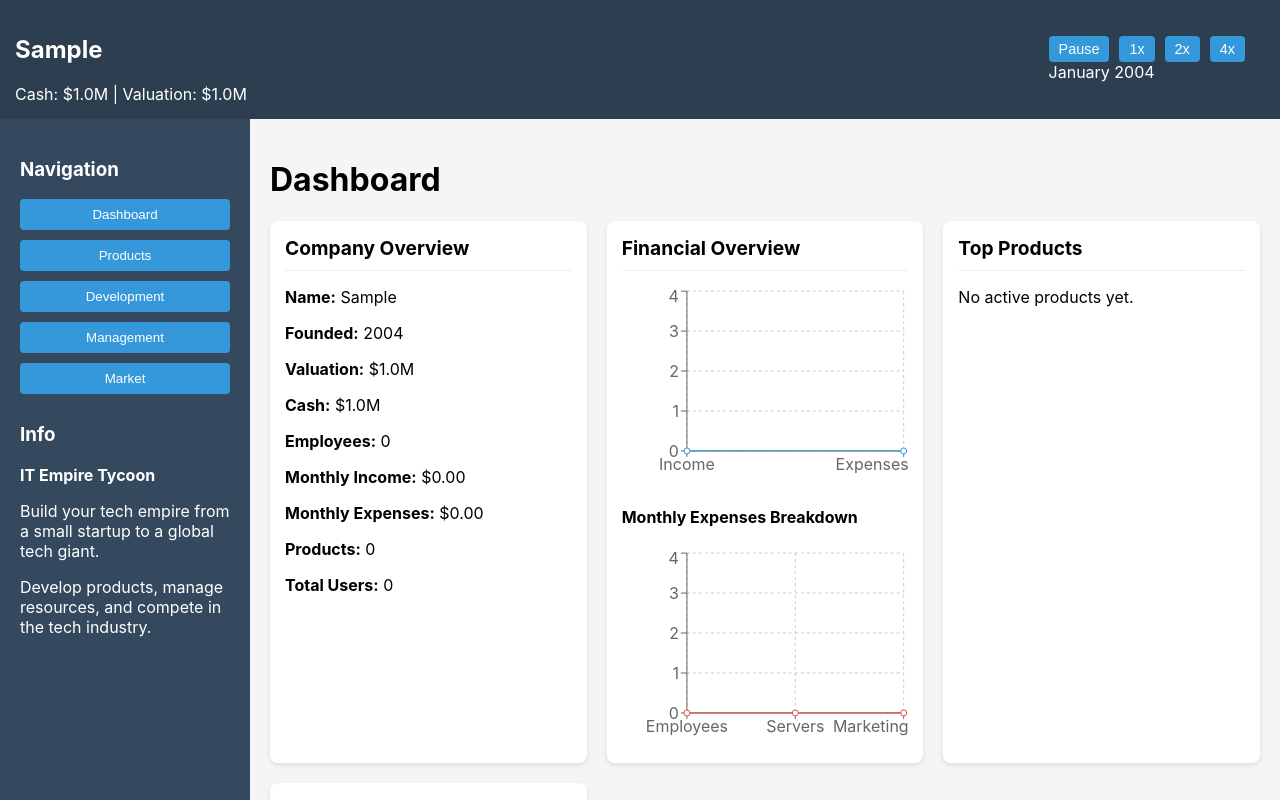
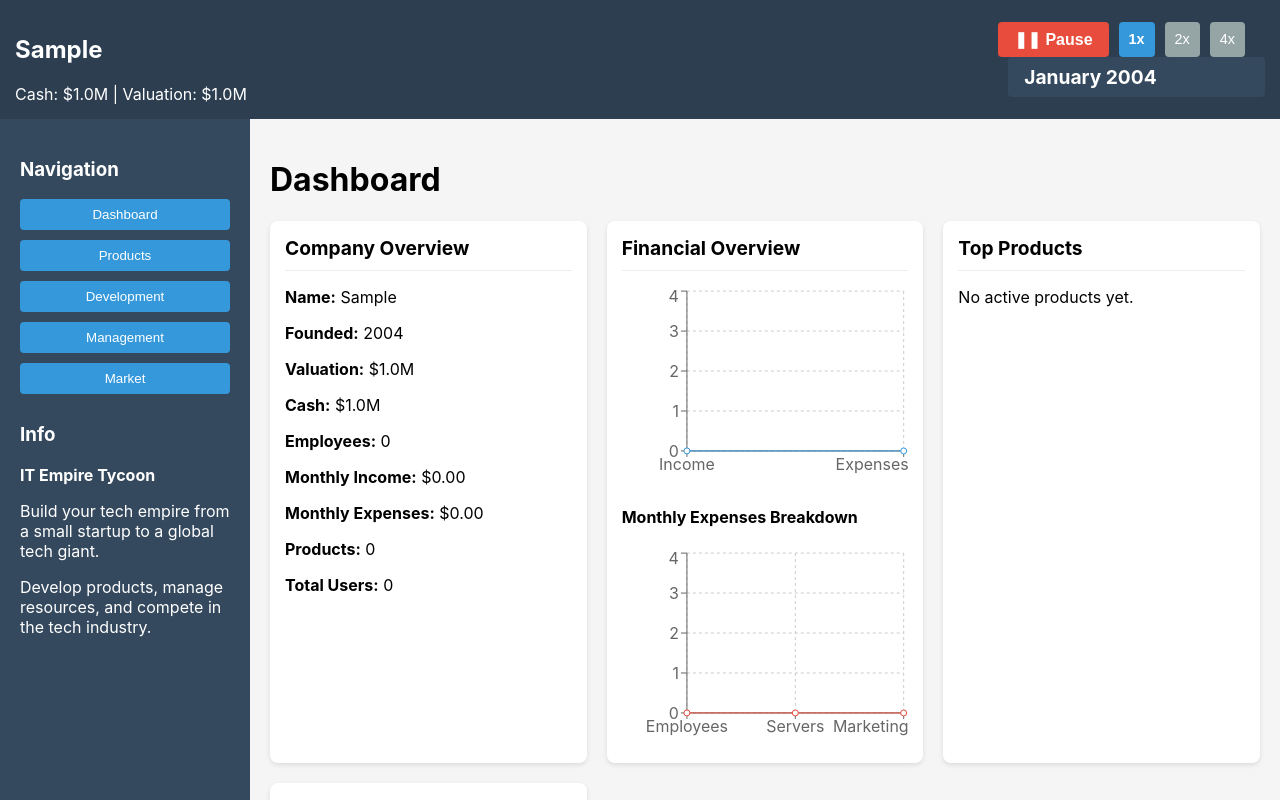
Before and after one commit to mr-ceri-mrum/ITsimulator, a React (Create React App) app: page / in a window 1280 px wide. Both pictures are taken after typing "Sample" into the empty fields and a click on the button "Start Your Company". Built offline with nearby package versions, Linux system fonts and the light colour scheme; the HTML template or start-up script is replaced by a standard one.

Commit message:
Improve time control buttons and date display

```diff
--- a/src/components/Header.js
+++ b/src/components/Header.js
@@ -28,13 +28,23 @@ const Header = () => {
           <button
             onClick={togglePause}
             className={isPaused ? 'play-button' : 'pause-button'}
+            style={{
+              fontWeight: 'bold',
+              backgroundColor: isPaused ? '#27ae60' : '#e74c3c',
+              padding: '8px 16px',
+              fontSize: '1em'
+            }}
           >
-            {isPaused ? 'Play' : 'Pause'}
+            {isPaused ? '▶ Play' : '❚❚ Pause'}
           </button>
 
           <button
             onClick={() => setGameSpeed(1)}
             className={gameSpeed === 1 ? 'active' : ''}
+            style={{
+              fontWeight: gameSpeed === 1 ? 'bold' : 'normal',
+              backgroundColor: gameSpeed === 1 ? '#3498db' : '#95a5a6'
+            }}
           >
             1x
           </button>
@@ -42,6 +52,10 @@ const Header = () => {
           <button
             onClick={() => setGameSpeed(2)}
             className={gameSpeed === 2 ? 'active' : ''}
+            style={{
+              fontWeight: gameSpeed === 2 ? 'bold' : 'normal',
+              backgroundColor: gameSpeed === 2 ? '#3498db' : '#95a5a6'
+            }}
           >
             2x
           </button>
@@ -49,12 +63,24 @@ const Header = () => {
           <button
             onClick={() => setGameSpeed(4)}
             className={gameSpeed === 4 ? 'active' : ''}
+            style={{
+              fontWeight: gameSpeed === 4 ? 'bold' : 'normal',
+              backgroundColor: gameSpeed === 4 ? '#3498db' : '#95a5a6'
+            }}
           >
             4x
           </button>
         </div>
 
-        <div className="date-display">
+        <div className="date-display" style={{
+          fontSize: '1.2em',
+          fontWeight: 'bold',
+          padding: '8px 16px',
+          backgroundColor: '#34495e',
+          borderRadius: '4px',
+          color: 'white',
+          marginLeft: '10px'
+        }}>
           {formatMonthYear(currentDate)}
         </div>
       </div>
```
